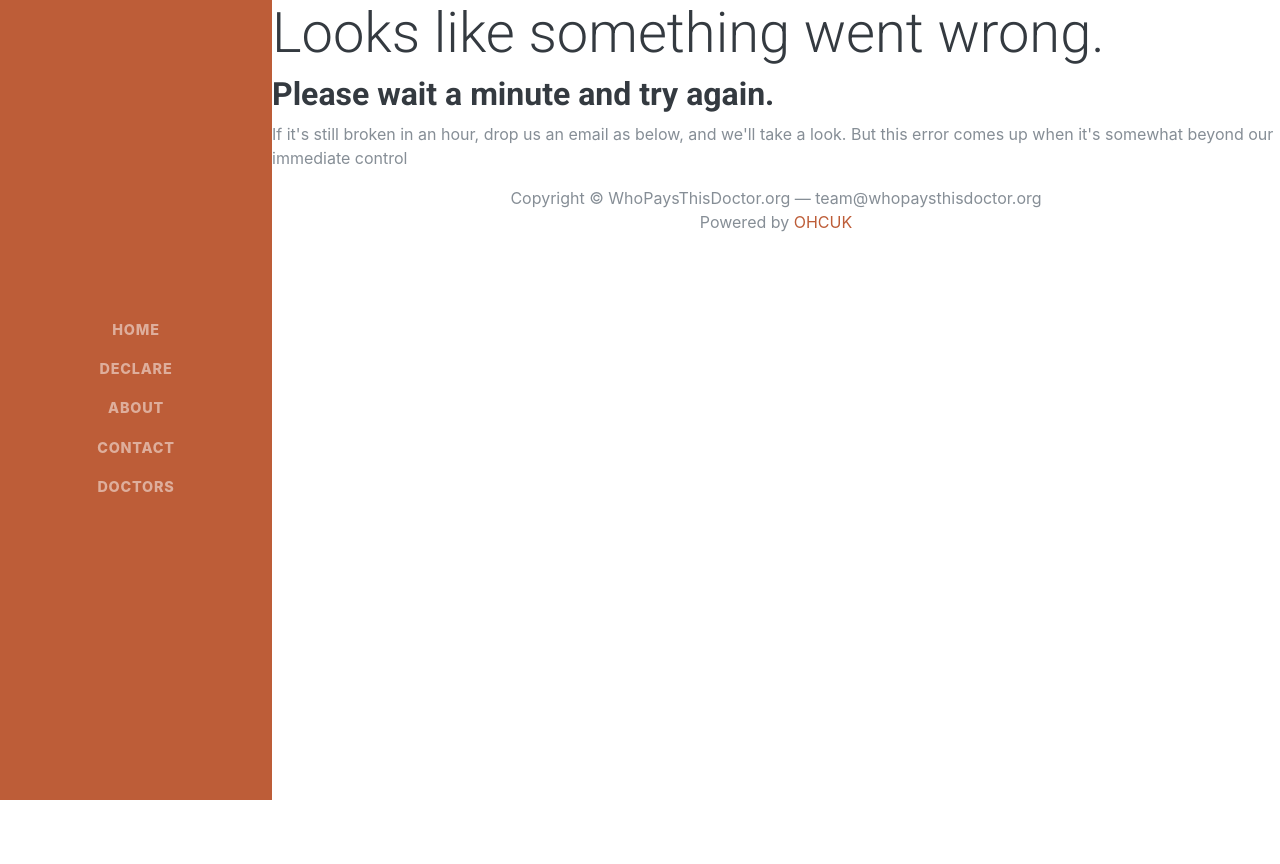
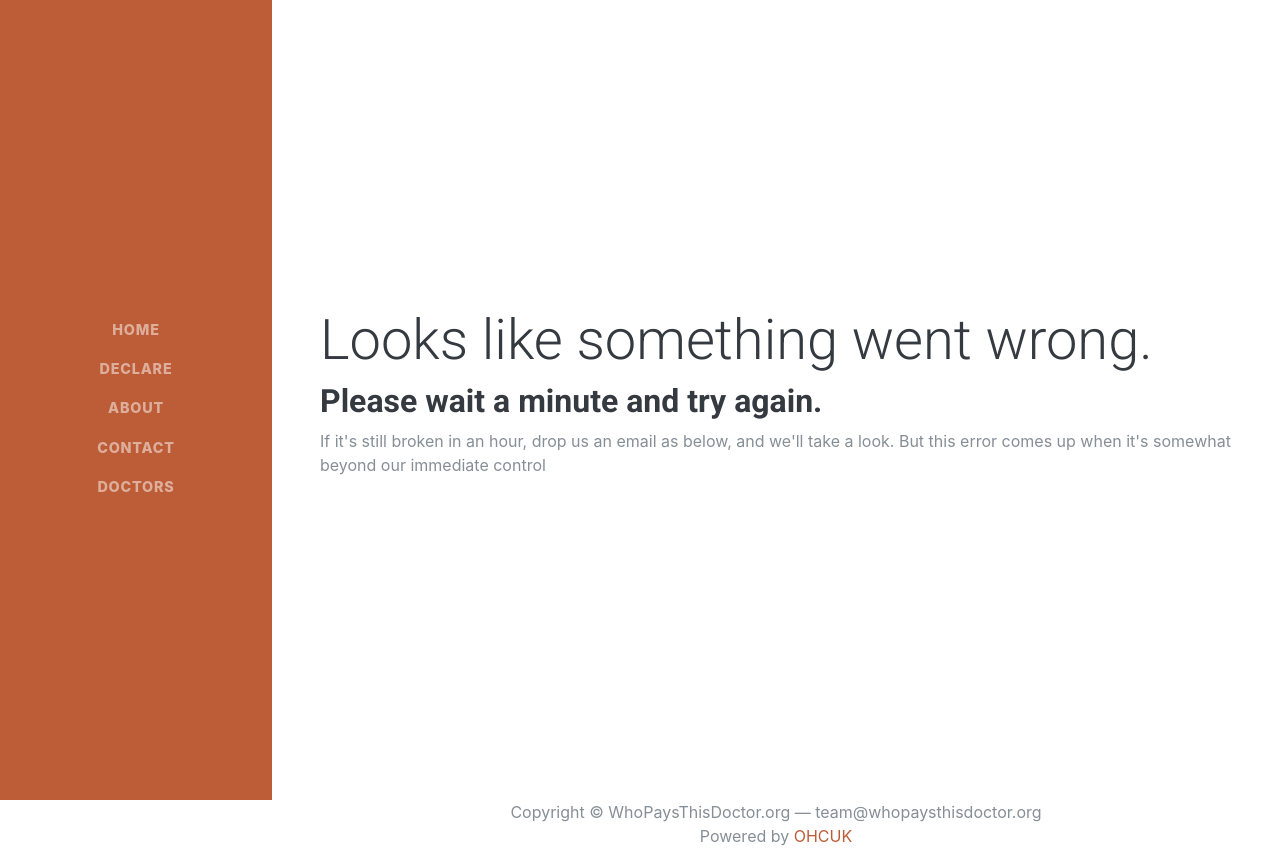
Before and after one commit to openhealthcare/whopaysthisdoctor.org, a Django app: template doctors/templates/500.html in a window 1280 px wide. Before the commit the page ends 800 px from the top, so only its background shows below. Run offline with Django 3.2, Linux system fonts and the light colour scheme; the template is opened without the code that fills it, so the values that code supplies are empty; some libraries are stand-ins or nearby versions; some web fonts are replaced.

Commit message:
upgrades 404 and 500 pages to the new style

```diff
--- a/doctors/templates/500.html
+++ b/doctors/templates/500.html
@@ -1,8 +1,12 @@
 {% extends 'baser.html' %}
 {% block content %}
-  <h2>Looks like something went wrong.</h2>
-  <h3>Please wait a minute and try again.</h3>
-  <p>If it's still broken in an hour, drop us an email as below, and
-  we'll take a look. But this error comes up when it's somewhat beyond
-  our immediate control</p>
+<section class="resume-section p-3 p-lg-5 d-flex align-items-center" id="education">
+  <div class="w-100">
+    <h2>Looks like something went wrong.</h2>
+    <h3>Please wait a minute and try again.</h3>
+    <p>If it's still broken in an hour, drop us an email as below, and
+    we'll take a look. But this error comes up when it's somewhat beyond
+    our immediate control</p>
+  </div>
+</section>
 {% endblock %}
```
Also changed, not shown: doctors/templates/404.html (+8 -6 lines).
